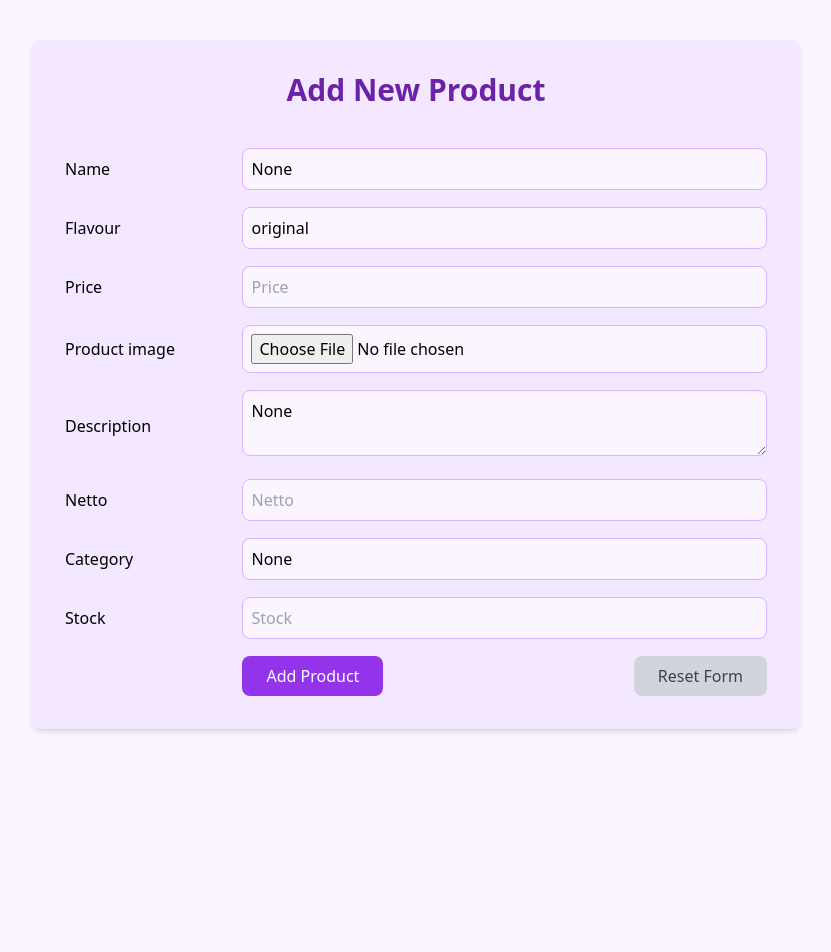
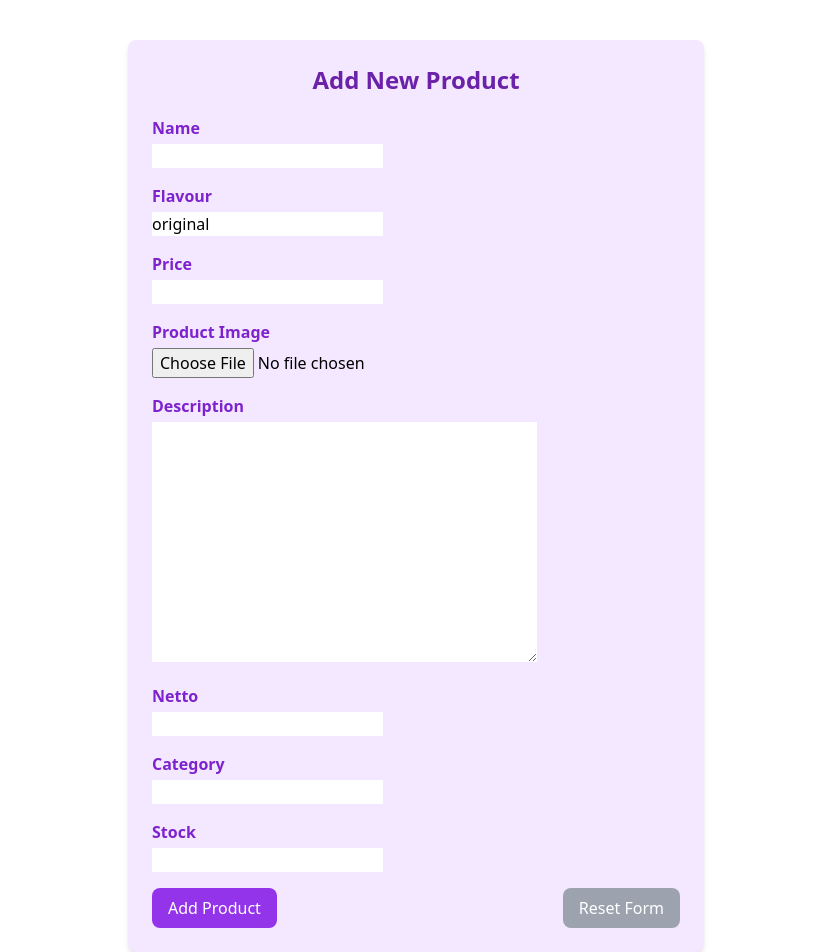
Before and after one commit to raisassc/raisa-petshop, a Django app: page /create-product-entry in a window 1280 px wide. Shown: the whole page, without its empty margins (224-1055 px from the left). Before the commit the page ends 732 px from the top, so only its background shows below. Run offline with Django 5.2, Linux system fonts and the light colour scheme; some libraries are stand-ins or nearby versions.

Commit message:
mengubah template create product

```diff
--- a/main/templates/create_product.html
+++ b/main/templates/create_product.html
@@ -1,101 +1,60 @@
 {% extends 'base.html' %}
 {% include 'navbar.html' %}
 {% block content %}
+<div class="max-w-xl mx-auto mt-10 bg-purple-100 p-6 rounded-lg shadow-md">
+  <h2 class="text-center text-2xl font-bold text-purple-800 mb-5">Add New Product</h2>
 
-<div class="min-h-screen bg-purple-50 py-10">
-  <div class="max-w-3xl mx-auto bg-purple-100 p-8 rounded-lg shadow-md">
-    <h1 class="text-3xl font-bold text-purple-800 text-center mb-6">Add New Product</h1>
+  <form method="POST" enctype="multipart/form-data">
+    {% csrf_token %}
 
-    <!-- Form for Adding New Product -->
-    <form method="POST" enctype="multipart/form-data" class="space-y-4">
-      {% csrf_token %}
-      <table class="w-full">
-        <tr>
-          <td class="pt-4">{{ form.name.label }}</td>
-          <td class="pt-4">
-            <input type="text" name="{{ form.name.name }}" value="{{ form.name.value }}" class="border border-purple-300 rounded-lg p-2 w-full bg-purple-50" placeholder="{{ form.name.label }}">
-            {% if form.name.errors %}
-              <p class="text-red-600 text-sm">{{ form.name.errors }}</p>
-            {% endif %}
-          </td>
-        </tr>
-        <tr>
-          <td class="pt-4">{{ form.flavour.label }}</td>
-          <td class="pt-4">
-            <input type="text" name="{{ form.flavour.name }}" value="{{ form.flavour.value }}" class="border border-purple-300 rounded-lg p-2 w-full bg-purple-50" placeholder="{{ form.flavour.label }}">
-            {% if form.flavour.errors %}
-              <p class="text-red-600 text-sm">{{ form.flavour.errors }}</p>
-            {% endif %}
-          </td>
-        </tr>
-        <tr>
-          <td class="pt-4">{{ form.price.label }}</td>
-          <td class="pt-4">
-            <input type="number" name="{{ form.price.name }}" value="{{ form.price.value }}" class="border border-purple-300 rounded-lg p-2 w-full bg-purple-50" placeholder="{{ form.price.label }}">
-            {% if form.price.errors %}
-              <p class="text-red-600 text-sm">{{ form.price.errors }}</p>
-            {% endif %}
-          </td>
-        </tr>
-        <tr>
-          <td class="pt-4">{{ form.product_image.label }}</td>
-          <td class="pt-4">
-            <input type="file" name="{{ form.product_image.name }}" class="border border-purple-300 rounded-lg p-2 w-full bg-purple-50">
-            {% if form.product_image.errors %}
-              <p class="text-red-600 text-sm">{{ form.product_image.errors }}</p>
-            {% endif %}
-          </td>
-        </tr>
-        <tr>
-          <td class="pt-4">{{ form.description.label }}</td>
-          <td class="pt-4">
-            <textarea name="{{ form.description.name }}" class="border border-purple-300 rounded-lg p-2 w-full bg-purple-50" placeholder="{{ form.description.label }}">{{ form.description.value }}</textarea>
-            {% if form.description.errors %}
-              <p class="text-red-600 text-sm">{{ form.description.errors }}</p>
-            {% endif %}
-          </td>
-        </tr>
-        <tr>
-          <td class="pt-4">{{ form.netto.label }}</td>
-          <td class="pt-4">
-            <input type="number" name="{{ form.netto.name }}" value="{{ form.netto.value }}" class="border border-purple-300 rounded-lg p-2 w-full bg-purple-50" placeholder="{{ form.netto.label }}">
-            {% if form.netto.errors %}
-              <p class="text-red-600 text-sm">{{ form.netto.errors }}</p>
-            {% endif %}
-          </td>
-        </tr>
-        <tr>
-          <td class="pt-4">{{ form.category.label }}</td>
-          <td class="pt-4">
-            <input type="text" name="{{ form.category.name }}" value="{{ form.category.value }}" class="border border-purple-300 rounded-lg p-2 w-full bg-purple-50" placeholder="{{ form.category.label }}">
-            {% if form.category.errors %}
-              <p class="text-red-600 text-sm">{{ form.category.errors }}</p>
-            {% endif %}
-          </td>
-        </tr>
-        <tr>
-          <td class="pt-4">{{ form.stock.label }}</td>
-          <td class="pt-4">
-            <input type="number" name="{{ form.stock.name }}" value="{{ form.stock.value }}" class="border border-purple-300 rounded-lg p-2 w-full bg-purple-50" placeholder="{{ form.stock.label }}">
-            {% if form.stock.errors %}
-              <p class="text-red-600 text-sm">{{ form.stock.errors }}</p>
-            {% endif %}
-          </td>
-        </tr>
-        <tr>
-          <td class="pt-4"></td>
-          <td class="pt-4">
-            <div class="flex justify-between">
-              <!-- Submit Button -->
-              <input type="submit" value="Add Product" class="py-2 px-6 bg-purple-600 text-white rounded-lg cursor-pointer hover:bg-purple-700 transition-all duration-300">
-              <!-- Reset Button -->
-              <input type="reset" value="Reset Form" class="py-2 px-6 bg-gray-300 text-gray-700 rounded-lg cursor-pointer hover:bg-gray-400 transition-all duration-300">
-            </div>
-          </td>
-        </tr>
-      </table>
-    </form>
-  </div>
+    <div class="mb-4">
+      <label for="id_name" class="block text-purple-700 font-bold mb-1">Name</label>
+      {{ form.name }}
+    </div>
+
+    <div class="mb-4">
+      <label for="id_flavour" class="block text-purple-700 font-bold mb-1">Flavour</label>
+      {{ form.flavour }}
+    </div>
+
+    <div class="mb-4">
+      <label for="id_price" class="block text-purple-700 font-bold mb-1">Price</label>
+      {{ form.price }}
+    </div>
+
+    <div class="mb-4">
+      <label for="id_product_image" class="block text-purple-700 font-bold mb-1">Product Image</label>
+      {{ form.product_image }}
+    </div>
+
+    <div class="mb-4">
+      <label for="id_description" class="block text-purple-700 font-bold mb-1">Description</label>
+      {{ form.description }}
+    </div>
+
+    <div class="mb-4">
+      <label for="id_netto" class="block text-purple-700 font-bold mb-1">Netto</label>
+      {{ form.netto }}
+    </div>
+
+    <div class="mb-4">
+      <label for="id_category" class="block text-purple-700 font-bold mb-1">Category</label>
+      {{ form.category }}
+    </div>
+
+    <div class="mb-4">
+      <label for="id_stock" class="block text-purple-700 font-bold mb-1">Stock</label>
+      {{ form.stock }}
+    </div>
+
+    <div class="flex justify-between">
+      <button type="submit" class="bg-purple-600 text-white py-2 px-4 rounded-lg hover:bg-purple-700 focus:outline-none focus:ring-2 focus:ring-purple-600">
+        Add Product
+      </button>
+      <button type="reset" class="bg-gray-400 text-white py-2 px-4 rounded-lg hover:bg-gray-500 focus:outline-none focus:ring-2 focus:ring-gray-300">
+        Reset Form
+      </button>
+    </div>
+  </form>
 </div>
-
 {% endblock %}
```
